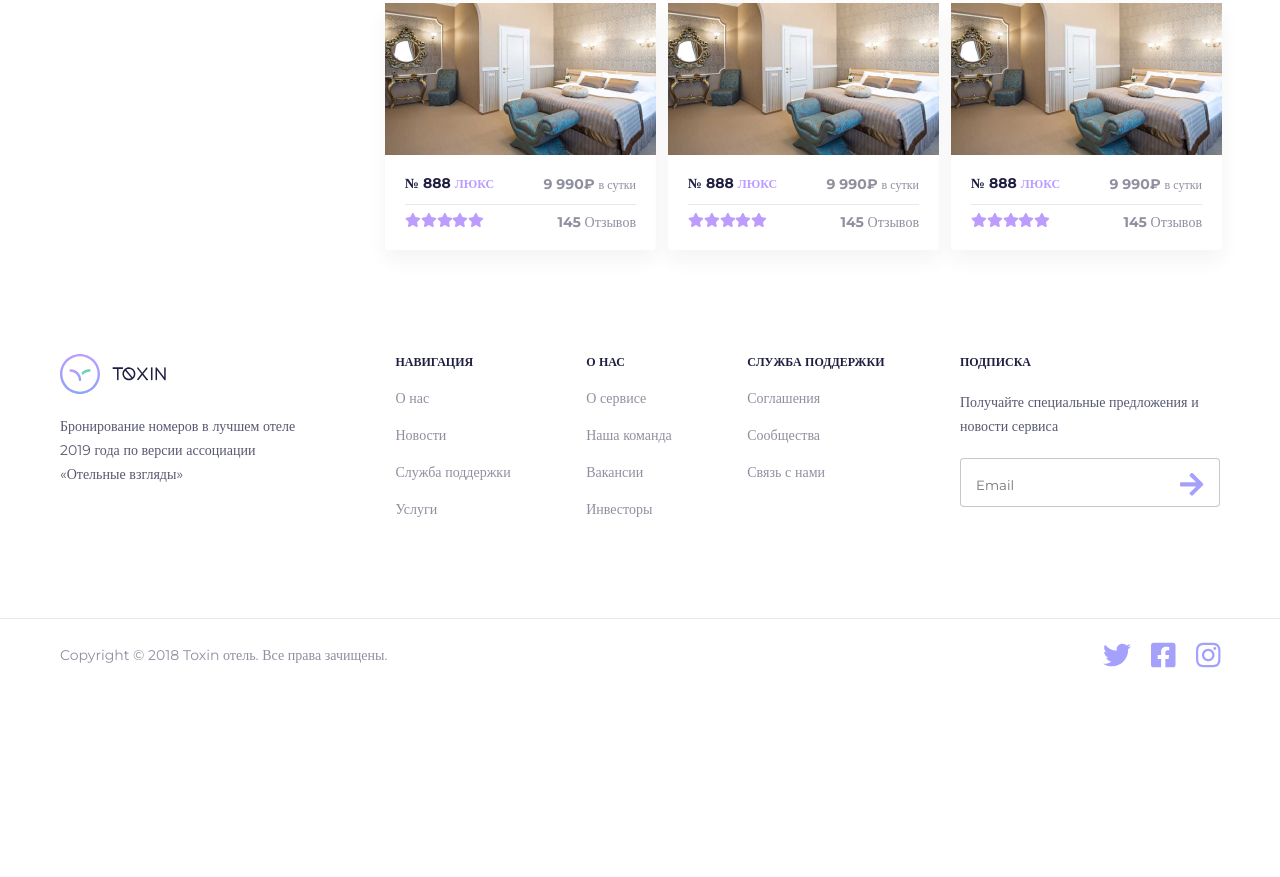
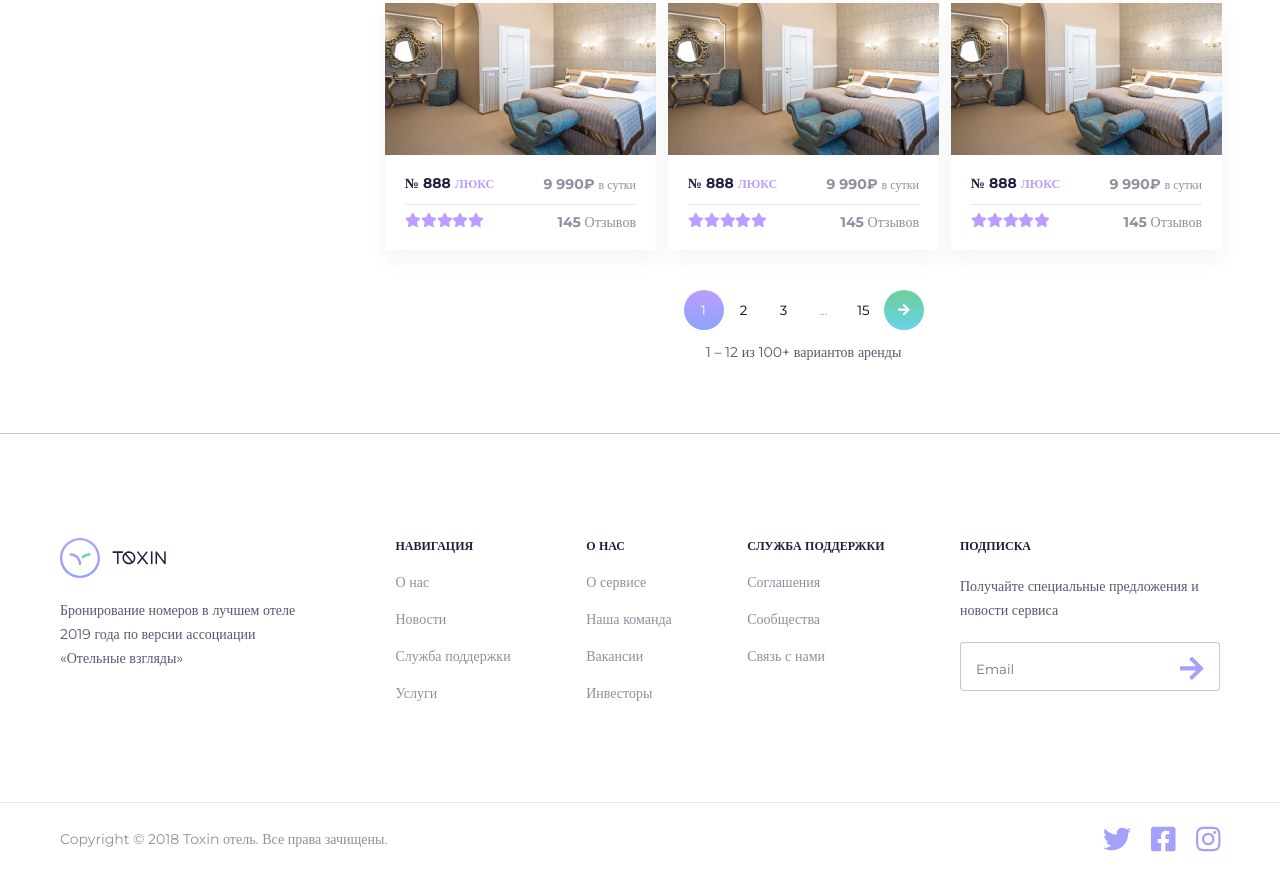
Before and after one commit to diana-tdm/toxin, a Gatsby site: page /search-room in a window 1280 px wide. Shown: the part 948-1825 px from the top of the page. Before the commit the page ends 1641 px from the top, so only its background shows below. Built offline with nearby package versions, Linux system fonts and the light colour scheme; Gatsby itself is replaced by a stand-in of ours; a web font is replaced by a local one.

Commit message:
Добавила pagination для комнат

```diff
--- a/src/components/Footer/style.scss
+++ b/src/components/Footer/style.scss
@@ -1,4 +1,5 @@
 .footer {
+  border-top: 1px solid rgba(31, 32, 65, 0.25);
   box-shadow: 0px 1px 0px rgba(31, 32, 65, 0.1);
 
   &__link {
--- a/src/components/Rooms/index.js
+++ b/src/components/Rooms/index.js
@@ -1,5 +1,6 @@
 import * as React from "react";
 import Room from "../Room";
+import Pagination from "../UI/Pagination";
 import "./style.scss";
 
 // markup
@@ -21,6 +22,7 @@ const Rooms = () => {
         <Room />
         <Room />
       </div>
+      <Pagination />
     </>
   );
 };
--- a/src/components/Search/style.scss
+++ b/src/components/Search/style.scss
@@ -1,4 +1,4 @@
 .search {
-  grid-row: 1 / 3; //начинаем с первой строки
-  grid-column: 1; // выбираем все колонки с 1 по 4
+  grid-row: 1 / 5;
+  grid-column: 1;
 }
--- /dev/null
+++ b/src/components/UI/Pagination/index.js
@@ -0,0 +1,27 @@
+import * as React from "react";
+import { FontAwesomeIcon } from "@fortawesome/react-fontawesome";
+import { faArrowRight } from "@fortawesome/free-solid-svg-icons";
+import "./style.scss";
+
+// markup
+const Pagination = () => {
+  return (
+    <div className="pagination">
+      <div className="pagination__buttons">
+        <button className="pagination__button pagination__button--active">
+          1
+        </button>
+        <button className="pagination__button">2</button>
+        <button className="pagination__button">3</button>
+        <div className="pagination__button">...</div>
+        <button className="pagination__button">15</button>
+        <button className="pagination__button pagination__button--arrow">
+          <FontAwesomeIcon icon={faArrowRight} size="1x" />
+        </button>
+      </div>
+      <div className="pagination__hint">1 – 12 из 100+ вариантов аренды</div>
+    </div>
+  );
+};
+
+export default Pagination;
--- /dev/null
+++ b/src/components/UI/Pagination/style.scss
@@ -0,0 +1,40 @@
+.pagination {
+  display: flex;
+  flex-direction: column;
+  align-items: center;
+  justify-content: center;
+  padding: 40px 0px 69px;
+
+  &__buttons {
+    display: flex;
+    align-items: center;
+    margin-bottom: 10px;
+    font-size: 12px;
+    line-height: 15px;
+    color: rgba(31, 32, 65, 0.5);
+  }
+
+  &__button {
+    display: flex;
+    align-items: center;
+    justify-content: center;
+    background: transparent;
+    border-radius: 50%;
+    width: 40px;
+    height: 40px;
+    &--active {
+      color: #ffffff;
+      background: linear-gradient(180deg, #bc9cff 0%, #8ba4f9 100%);
+    }
+    &--arrow {
+      color: #ffffff;
+      background: linear-gradient(180deg, #6fcf97 0%, #66d2ea 100%);
+    }
+  }
+
+  &__hint {
+    font-size: 14px;
+    line-height: 24px;
+    color: rgba(31, 32, 65, 0.75);
+  }
+}
```
